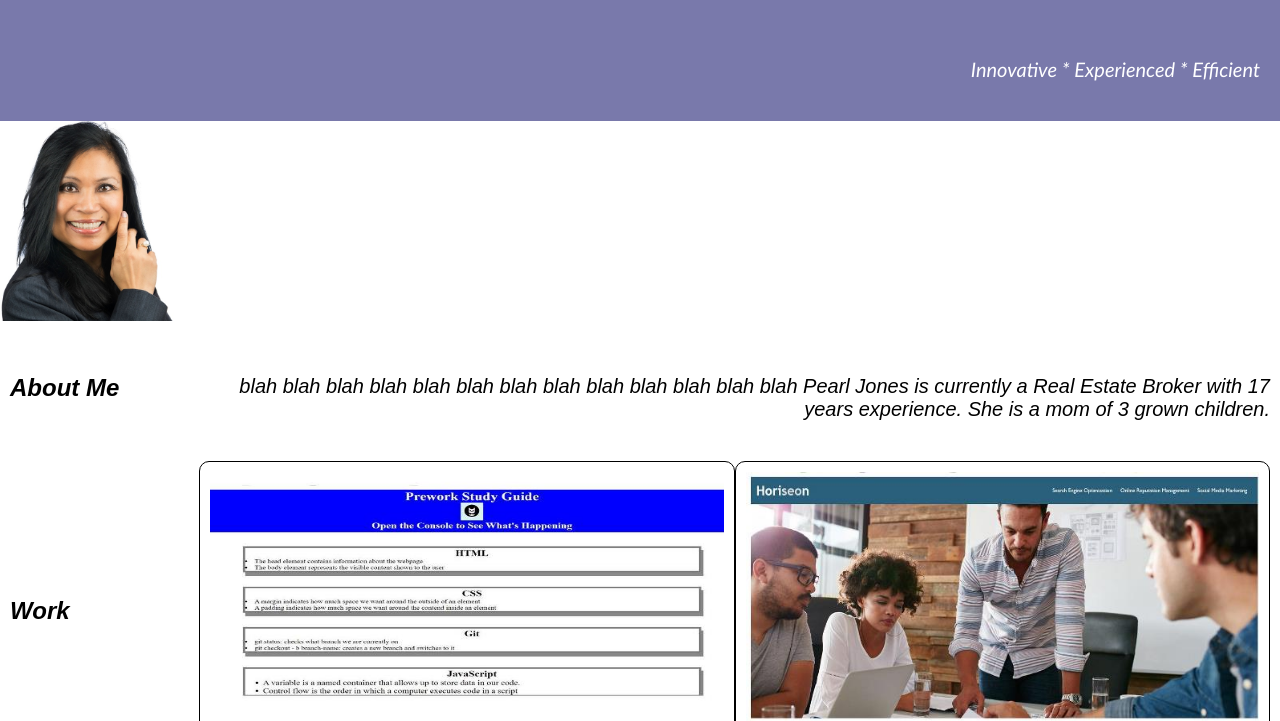
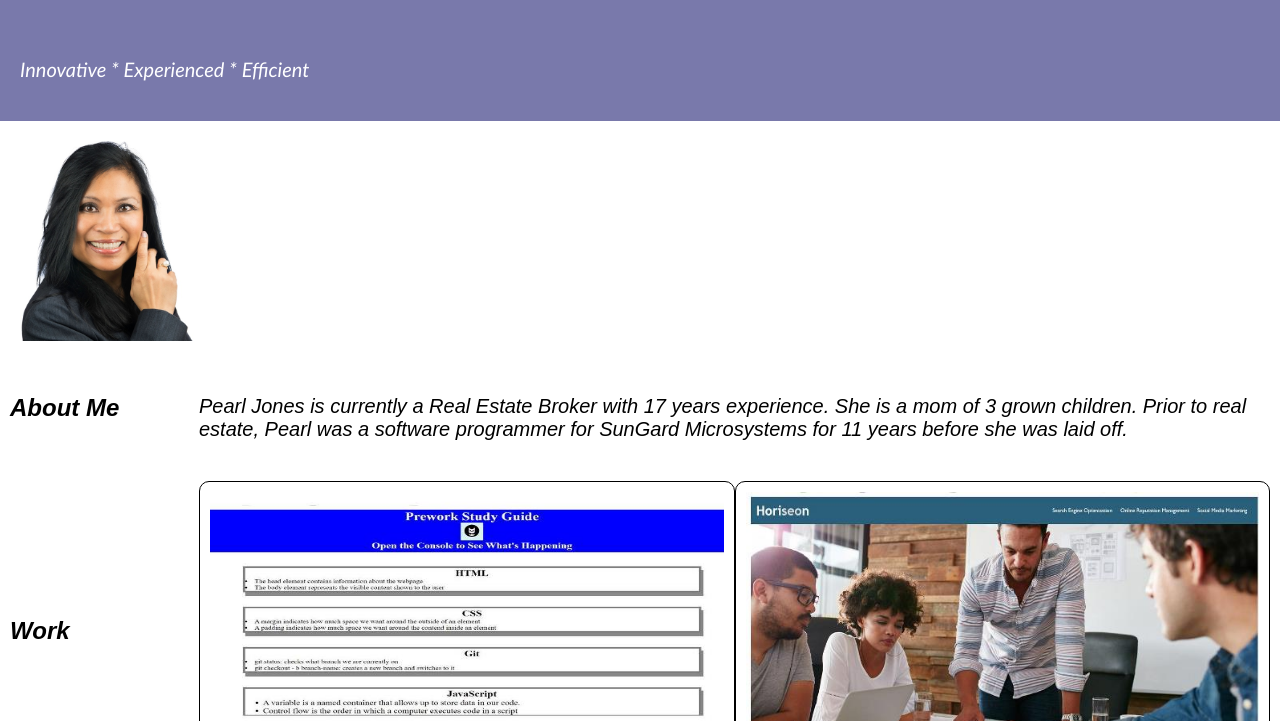
Before and after one commit to agentpj/PearlJonesWebsite, a plain HTML site: page index.html in a window 1280 px wide. Shown: the part 79-800 px from the top of the page. Drawn offline with Linux system fonts and the light colour scheme.

Commit message:
almost final version

```diff
--- a/assets/css/style.css
+++ b/assets/css/style.css
@@ -49,7 +49,7 @@ header nav a {
 /* for the tag line */
 p {
   margin-top: 40px;
-  text-align: right;
+  text-align: left;
   font-size: 20px;
 }
 
@@ -63,18 +63,20 @@ main {
   flex-wrap: wrap;
 }
 
-
+/*
 .photoofme img {
   float: center;
   max-height: 100px;
   margin-top: 10px;
-  margin-left: 50px;
+  margin-left: 50px; */
  /* padding-bottom: 0px; */
-}
+
 
 #myphoto{
   height:200px;
   width: auto;
+  margin-top: 20px;
+  margin-left: 20px;
 }
 
 #lefttitleme h2,
--- a/index.html
+++ b/index.html
@@ -38,10 +38,9 @@
       <!--<section id="lefttitleme" class="meparagraph"> -->
         <div id="lefttitleme" class = "part">
           <h2>About Me</h2>
-          <p> blah blah blah blah blah blah blah blah blah blah blah blah blah Pearl Jones is currently a Real Estate Broker with 17 years experience. She is a mom of 3 grown children. </p>
+          <p> Pearl Jones is currently a Real Estate Broker with 17 years experience. She is a mom of 3 grown children. Prior to real estate, Pearl was a software programmer for SunGard Microsystems for 11 years before she was laid off.</p>
         </div>
       <!-- </section> -->
-
 
       <!-- Portfolio cards -->
       <!-- <section id="lefttitlepart" class="workparagraph"> -->
```
Lines whose indentation alone changed are shown as unchanged.
